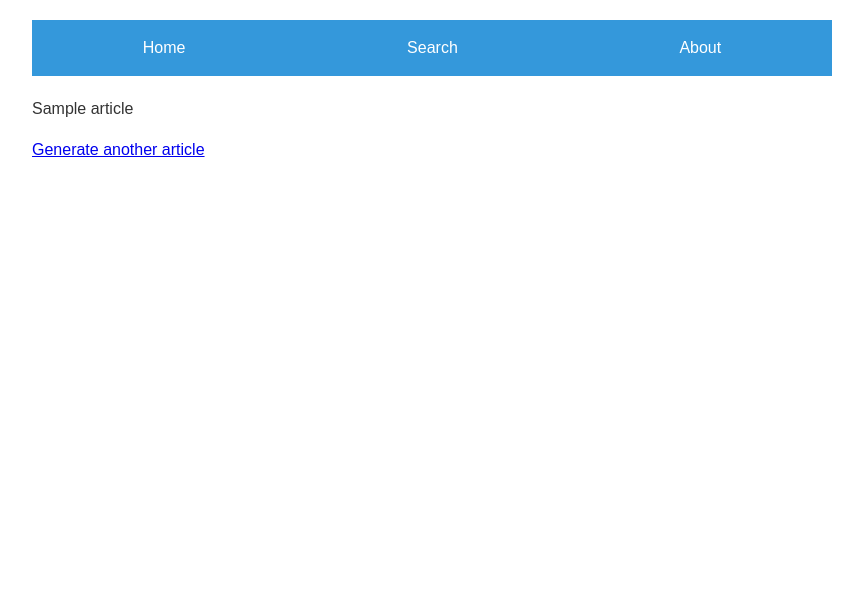
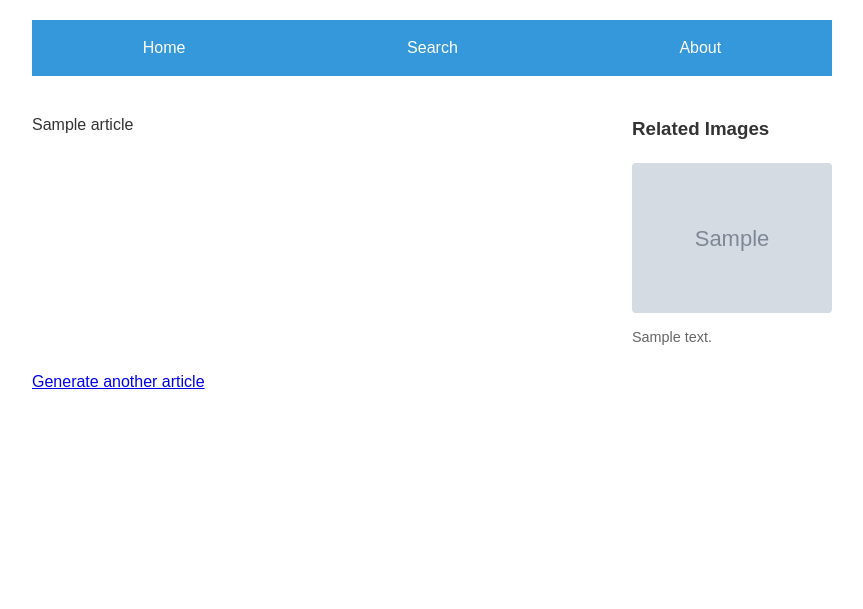
Before and after one commit to zenitogr/ai-wikipedia, a Flask app: template app/templates/article.html in a window 1280 px wide. Shown: the top 609 px of the page, without its empty margins (208-1071 px from the left). Run offline with Flask 3, Linux system fonts and the light colour scheme; the template is opened without the code that fills it: most values are stand-ins (such as "Sample title", 1, 10 or a date in 2020); grey boxes marked "Sample" are stand-in pictures.

Commit message:
unsplash image search

```diff
--- a/app/static/style.css
+++ b/app/static/style.css
@@ -154,3 +154,33 @@ footer {
 main {
     min-height: calc(100vh - 150px);
 }
+
+.article-container {
+    display: flex;
+    justify-content: space-between;
+}
+
+.article-content {
+    width: 70%;
+}
+
+.image-suggestions {
+    width: 25%;
+    padding-left: 20px;
+}
+
+.image-container {
+    margin-bottom: 20px;
+}
+
+.image-container img {
+    max-width: 100%;
+    height: auto;
+    border-radius: 4px;
+}
+
+.image-container p {
+    margin-top: 5px;
+    font-size: 0.9em;
+    color: #666;
+}
--- a/app/templates/article.html
+++ b/app/templates/article.html
@@ -1,19 +1,20 @@
 {% extends "base.html" %}
 
 {% block content %}
-
-
-    {{ article | markdown | safe }}
-
-
-    <!-- {% if is_valid %}
-        <p class="valid">This article has been fact-checked and appears to be valid.</p>
-    {% else %}
-        <p class="invalid">This article could not be fully validated. Please verify information independently.</p>
-    {% endif %}
-
-    <h3>Citation</h3>
-    <p>{{ citation }}</p> -->
+    <div class="article-container">
+        <div class="article-content">
+            {{ article | markdown | safe }}
+        </div>
+        <div class="image-suggestions">
+            <h3>Related Images</h3>
+            {% for image in images %}
+                <div class="image-container">
+                    <img src="{{ image.url }}" alt="{{ image.description }}">
+                    <p>{{ image.description }}</p>
+                </div>
+            {% endfor %}
+        </div>
+    </div>
 
     <a href="{{ url_for('index') }}">Generate another article</a>
 {% endblock %}
--- a/requirements.txt
+++ b/requirements.txt
@@ -4,3 +4,4 @@ beautifulsoup4
 groq
 python-dotenv
 markdown
+requests
```
Also changed, not shown: app/ai_generator.py (+17 -7 lines), app/image_finder.py (added, +24 -0 lines), app/routes.py (+5 -3 lines), config.py (+6 -1 lines).
